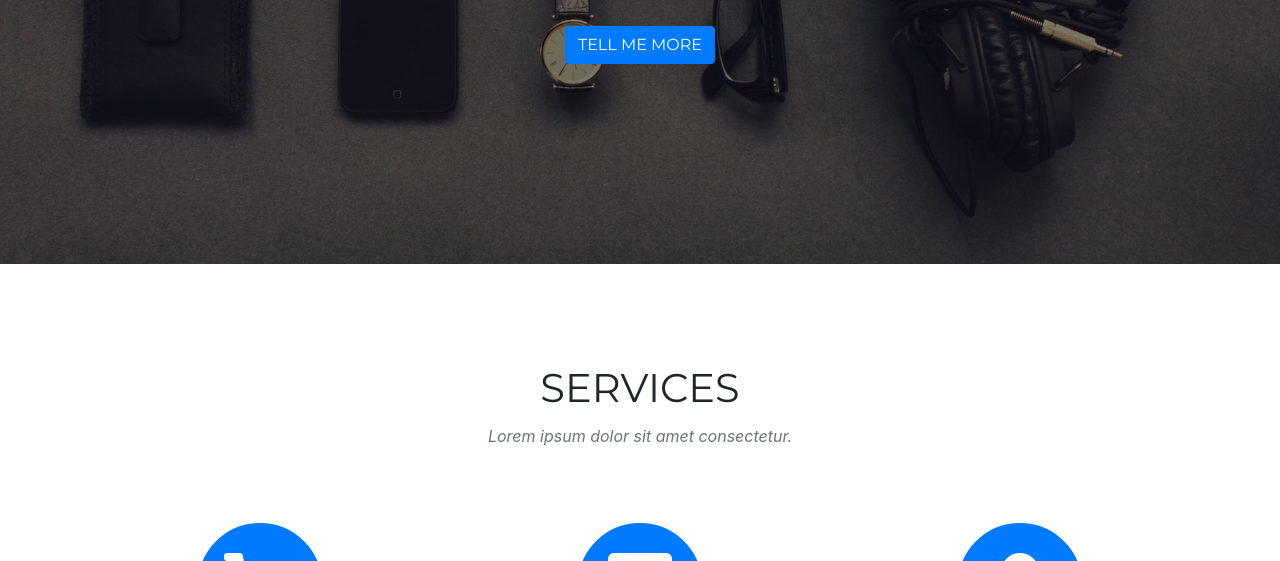
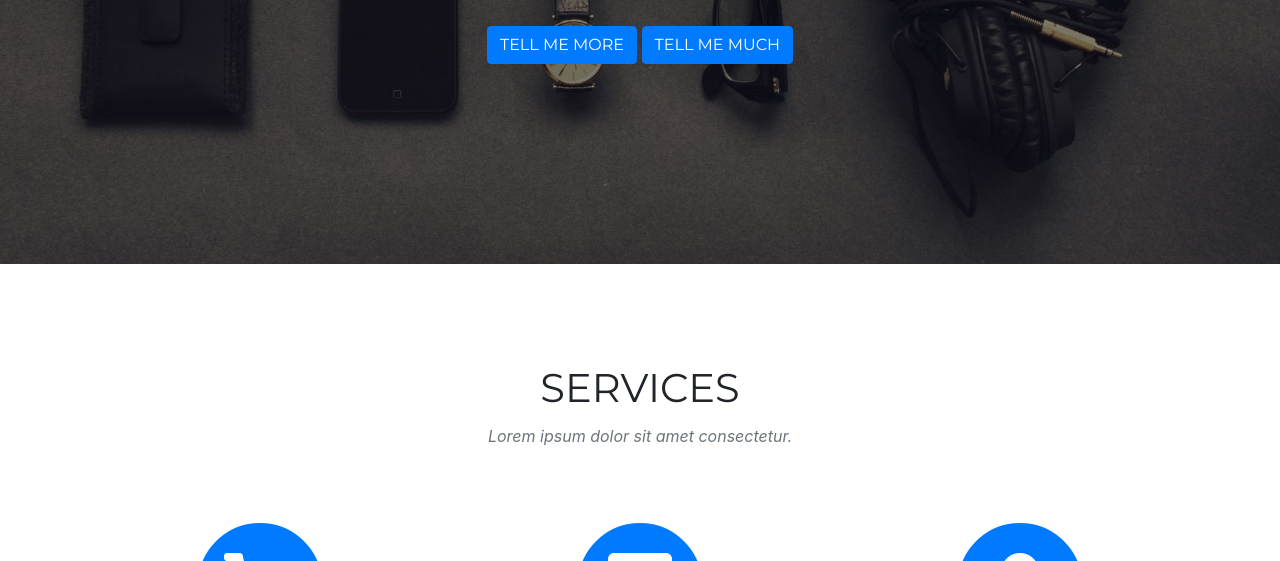
Before and after one commit to MICHIKAMIYUSHI/bootstrap, a website with bundled scripts: page index.html in a window 1280 px wide. Shown: the part 539-1100 px from the top of the page. Built offline with nearby package versions, Linux system fonts and the light colour scheme; a web font is replaced by a local one.

Commit message:
first commit

```diff
--- a/index.html
+++ b/index.html
@@ -64,7 +64,7 @@
         <div class="intro-lead-in">Welcome To Our Studio!</div>
         <div class="intro-heading text-uppercase">Welcome yushi's website</div>
         <a class="btn btn-primary btn-xl text-uppercase js-scroll-trigger" href="#services">Tell Me More</a>
-
+	    <a class="btn btn-primary btn-xl text-uppercase js-scroll-trigger" href="#services">Tell Me Much</a>
       </div>
     </div>
   </header>
```
